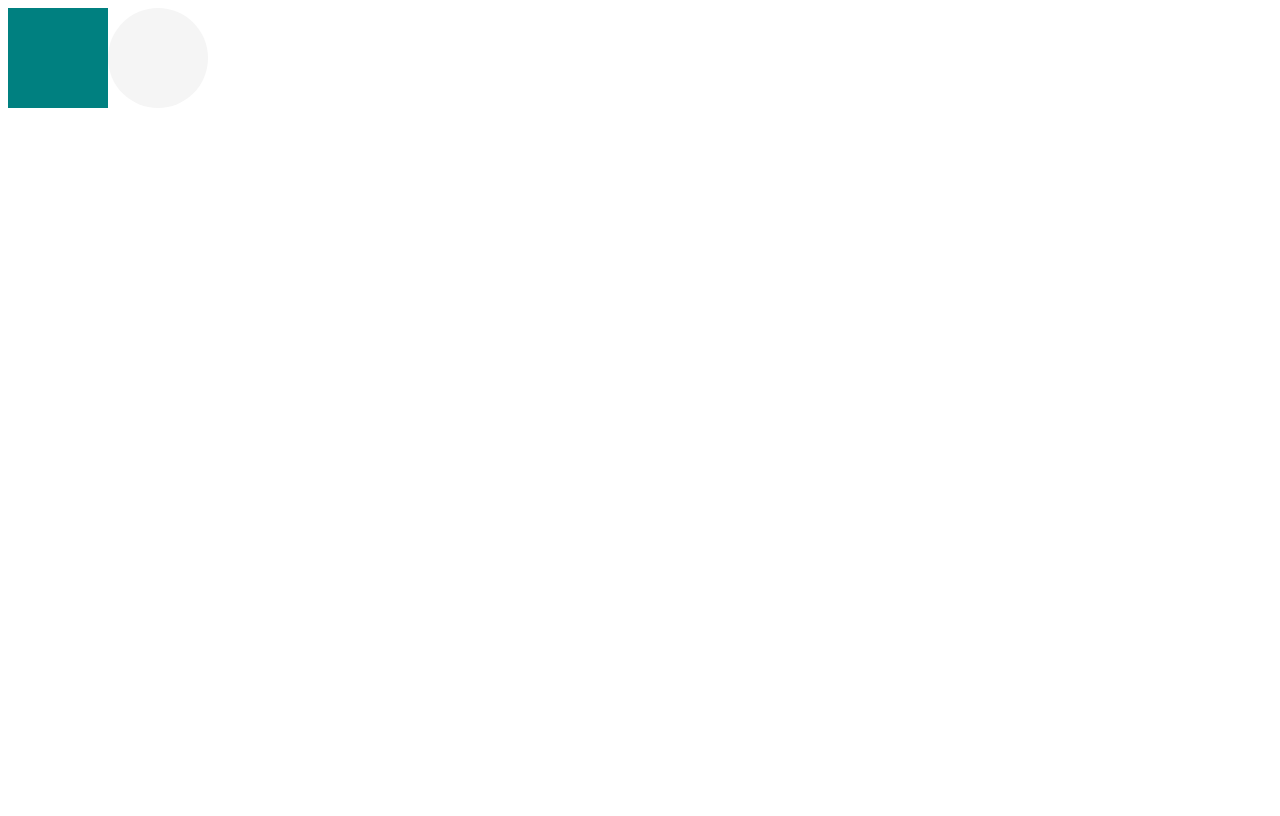
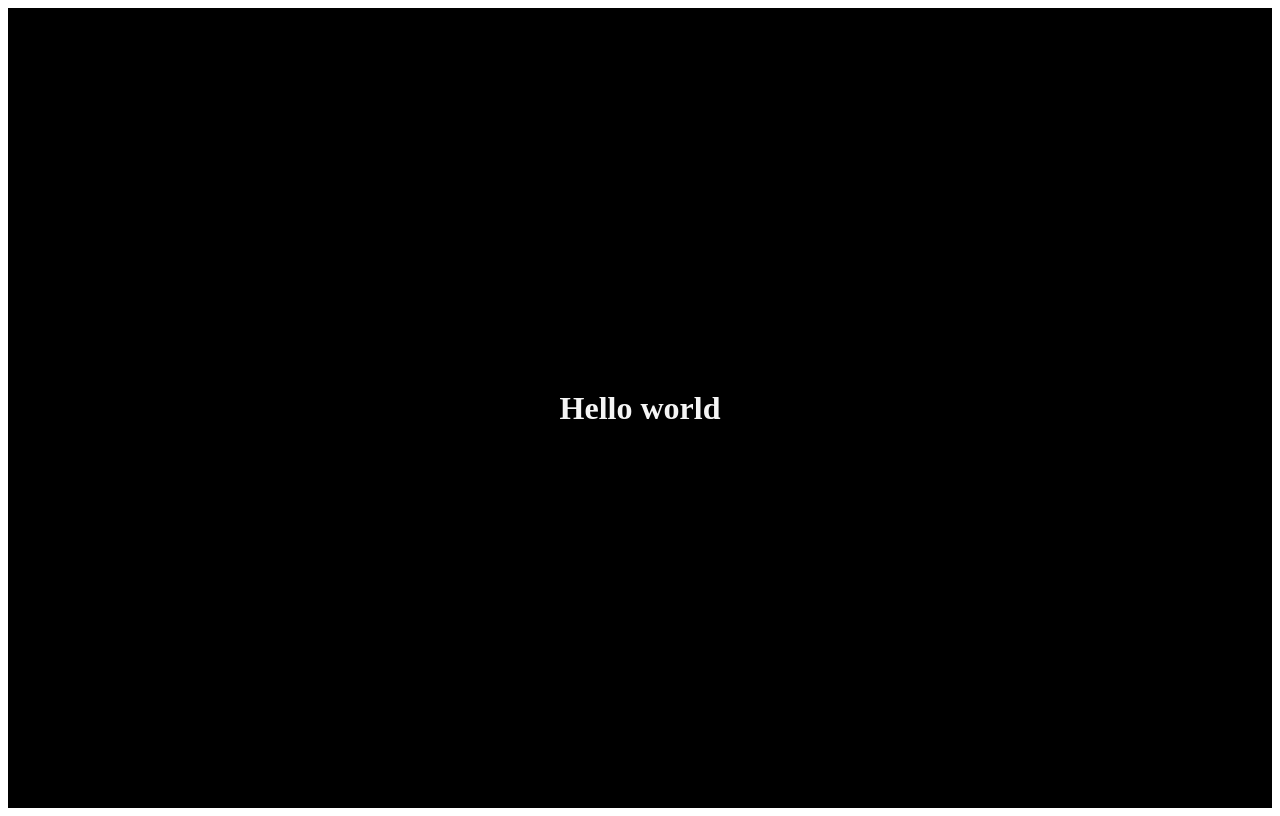
Before and after one commit to ryuncoders/react-master, a React (Create React App) app: page / in a window 1280 px wide. Built offline with nearby package versions, Linux system fonts and the light colour scheme.

Commit message:
chore(style): Themes

```diff
--- a/src/App.js
+++ b/src/App.js
@@ -1,25 +1,25 @@
-import styled, { keyframes } from "styled-components";
+import styled from "styled-components";
 
-const Father = styled.div`
-  display: flex;
+const Title = styled.h1`
+  color: ${(props) => props.theme.textColor};
 `;
 
-const Box = styled.div`
-  height: 100px;
-  width: 100px;
-  background-color: ${(props) => props.bgColor};
-`;
-
-const Circle = styled(Box)`
-  border-radius: 50%;
+const Wrapper = styled.div`
+  margin: 0;
+  padding: 0;
+  display: flex;
+  height: 100vh;
+  justify-content: center;
+  align-items: center;
+  background-color: ${(props) => props.theme.backgroundColor};
+  // Takes props from the parent component
 `;
 
 function App() {
   return (
-    <Father as="header">
-      <Box bgColor="teal" />
-      <Circle bgColor="whitesmoke" />
-    </Father>
+    <Wrapper>
+      <Title>Hello world</Title>
+    </Wrapper>
   );
 }
 
--- a/src/index.js
+++ b/src/index.js
@@ -1,11 +1,24 @@
 import React from "react";
 import ReactDOM from "react-dom/client";
+import { ThemeProvider } from "styled-components";
 import App from "./App";
+
+const darkTheme = {
+  textColor: "whitesmoke",
+  backgroundColor: "black",
+};
+
+const lightTheme = {
+  textColor: "black",
+  backgroundColor: "whitesmoke",
+};
 
 const root = ReactDOM.createRoot(document.getElementById("root"));
 root.render(
   <React.StrictMode>
-    <App />
+    <ThemeProvider theme={darkTheme}>
+      <App />
+    </ThemeProvider>
   </React.StrictMode>
 );
 
```
